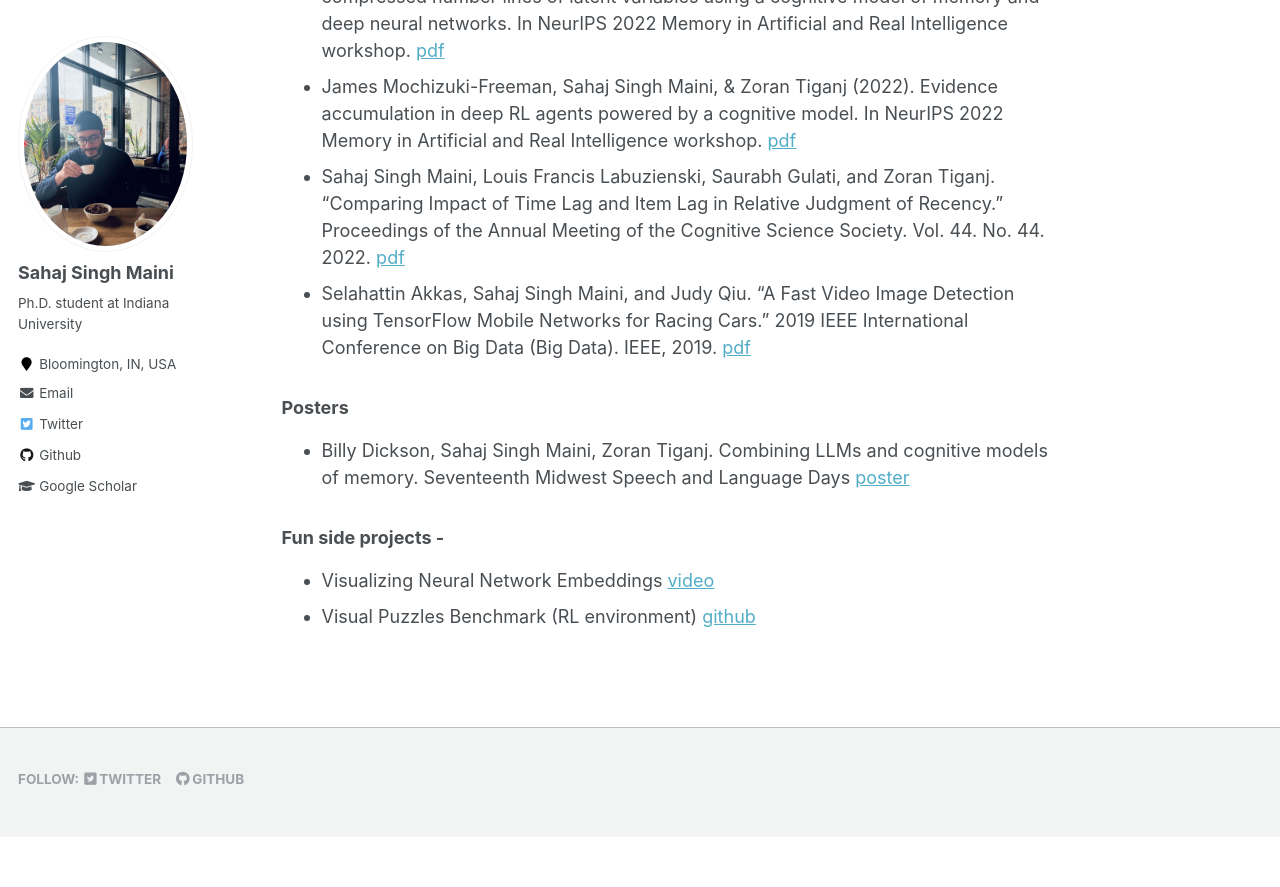
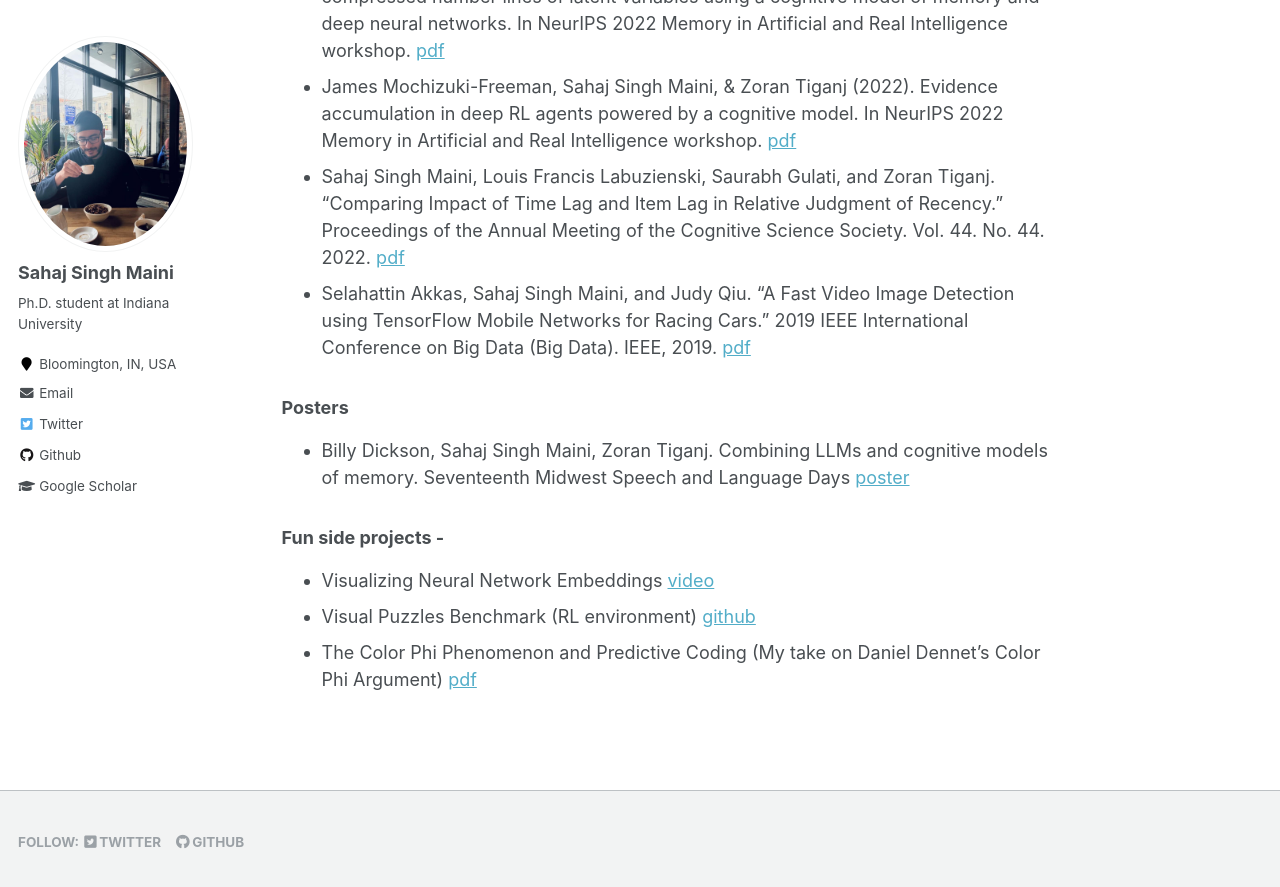
Before and after one commit to Sahaj09/sahaj09.github.io, a Jekyll site: the page built from _pages/about.md, in a window 1280 px wide and 900 px high, scrolled down 1507 px. Shown: the top 887 px of the window. Built offline with Jekyll 4.4.1, drawn with Linux system fonts in a browser that asks for light colours; before the commit the page ends 2344 px from its top, so only the background shows below that.

Commit message:
Add Color Phi Phenomenon project link

```diff
--- a/_pages/about.md
+++ b/_pages/about.md
@@ -39,3 +39,4 @@ Outside work, I like to bike with friends, find new coffee shops to work at, and
 ### Fun side projects -
 - Visualizing Neural Network Embeddings [video](https://www.youtube.com/watch?v=Gcj6ArmyZog)
 - Visual Puzzles Benchmark (RL environment) [github](https://github.com/Sahaj09/Visual-Puzzles)
+- The Color Phi Phenomenon and Predictive Coding (My take on Daniel Dennet's Color Phi Argument) [pdf](https://sahaj09.github.io/files/color_phi_challenging_dennett_indistinguishability.pdf)
```
